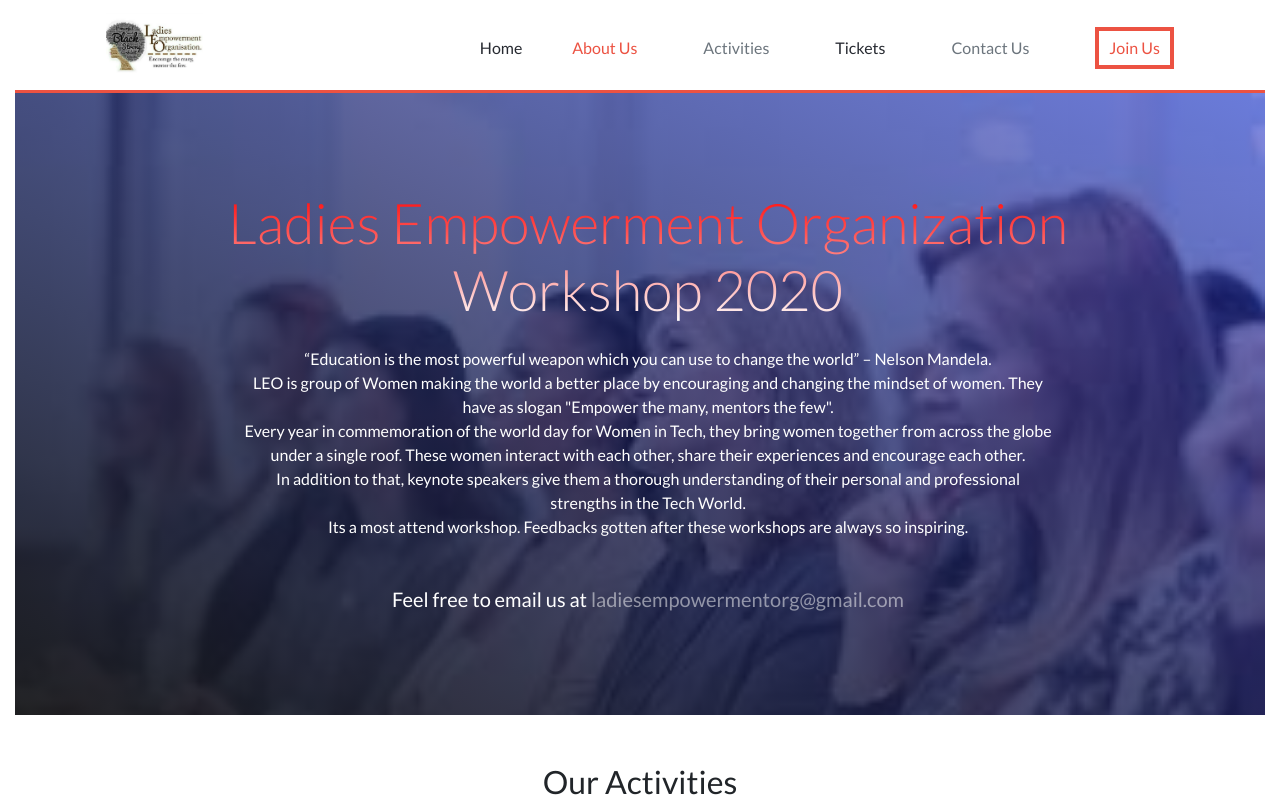
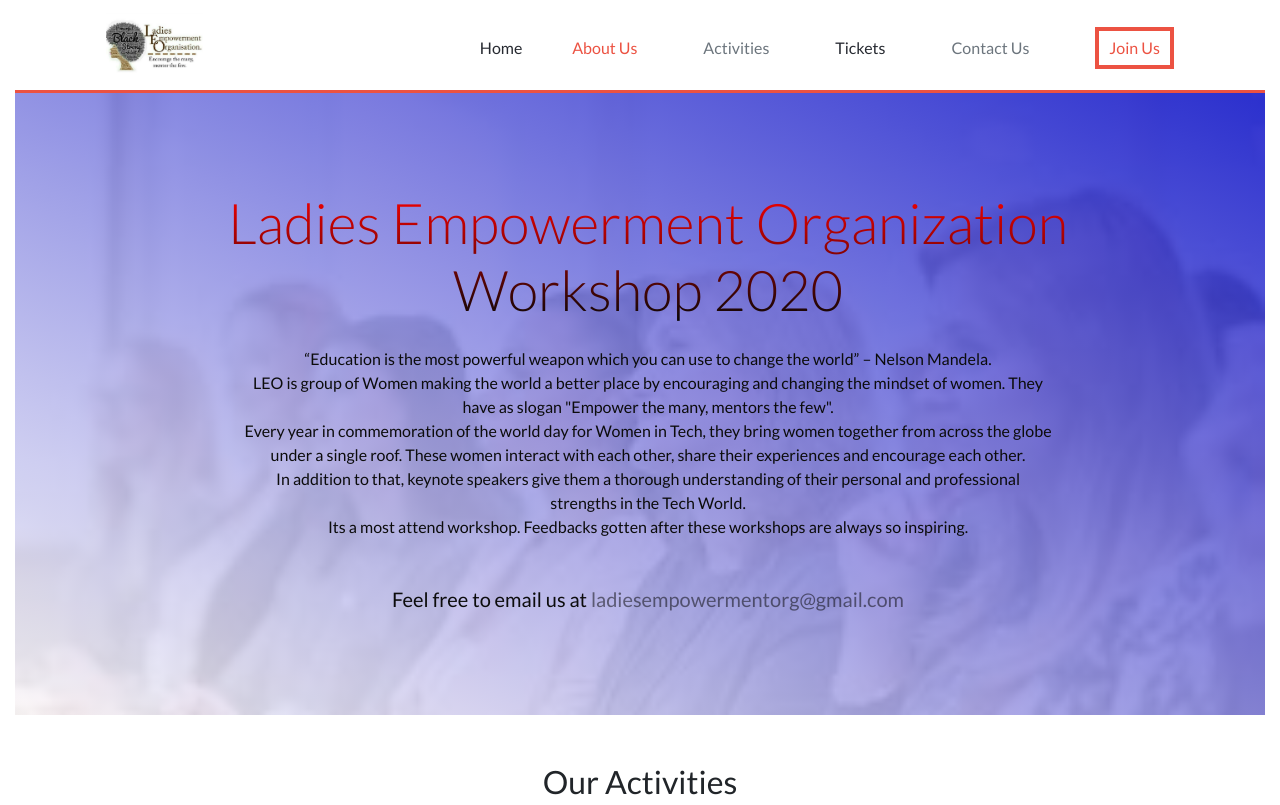
Before and after one commit to Georjane/LEO-Workshop-Website, a website: page about.html in a window 1280 px wide. Shown: the top 805 px of the page. Drawn offline with nearby package versions, Linux system fonts and the light colour scheme.

Commit message:
Modified header colour

```diff
--- a/about.html
+++ b/about.html
@@ -46,7 +46,7 @@
           <h3 class="display-4 d-none d-lg-block text-center">Ladies Empowerment Organization Workshop 2020</h3>
           <p class="text-center w-75 mx-auto mt-4">“Education is the most powerful weapon which you can use to change the world” – Nelson Mandela.<br>LEO is group of Women making the world a better place by encouraging and changing the mindset of women. They have as slogan "Empower the many, mentors the few".<br>
           Every year in commemoration of the world day for Women in Tech, they bring women together from across the globe under a single roof. These women interact with each other, share their experiences and encourage each other.<br> In addition to that, keynote speakers give them a thorough understanding of their personal and professional strengths in the Tech World. <br>Its a most attend workshop. Feedbacks gotten after these workshops are always so inspiring.</p>
-          <h5 class="text-center mt-5">Feel free to email us at <a href="#" class="text-white-50">ladiesempowermentorg@gmail.com</a></h5>
+          <h5 class="text-center mt-5">Feel free to email us at <a href="#" class="text-black-50 ">ladiesempowermentorg@gmail.com</a></h5>
         </div>
     </header>
 
--- a/styles/main.css
+++ b/styles/main.css
@@ -91,19 +91,19 @@ nav div button {
 }
 
 header {
-  background-image: linear-gradient(to top right, rgba(24, 25, 27, 0.952), rgba(21, 39, 201, 0.541)), url("../images/download.jpg");
+  background-image: linear-gradient(to top right, rgba(255, 251, 251, 0.884), rgba(21, 24, 201, 0.884)), url("../images/download.jpg");
   background-repeat: no-repeat;
   background-size: cover;
   display: flex;
   flex-direction: column;
   justify-content: start;
   align-items: center;
-  color: white;
+  color: rgb(12, 12, 12);
 }
 
 header h3,
 header h1 {
-  background: -webkit-linear-gradient(red, white);
+  background: -webkit-linear-gradient(red, rgb(7, 7, 7));
   background-clip: text;
   -webkit-background-clip: text;
   -webkit-text-fill-color: transparent;
```
Also changed, not shown: README.md, images/screenshot.png.
